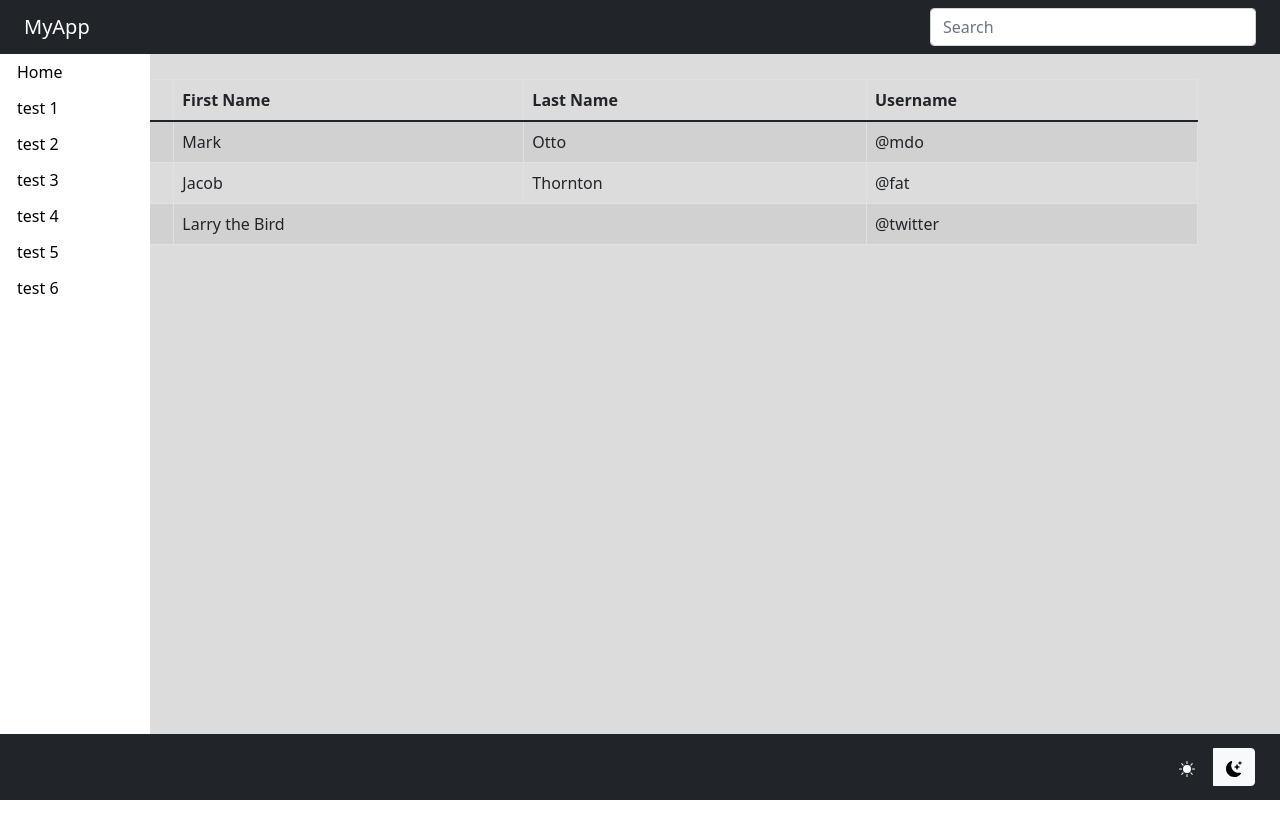
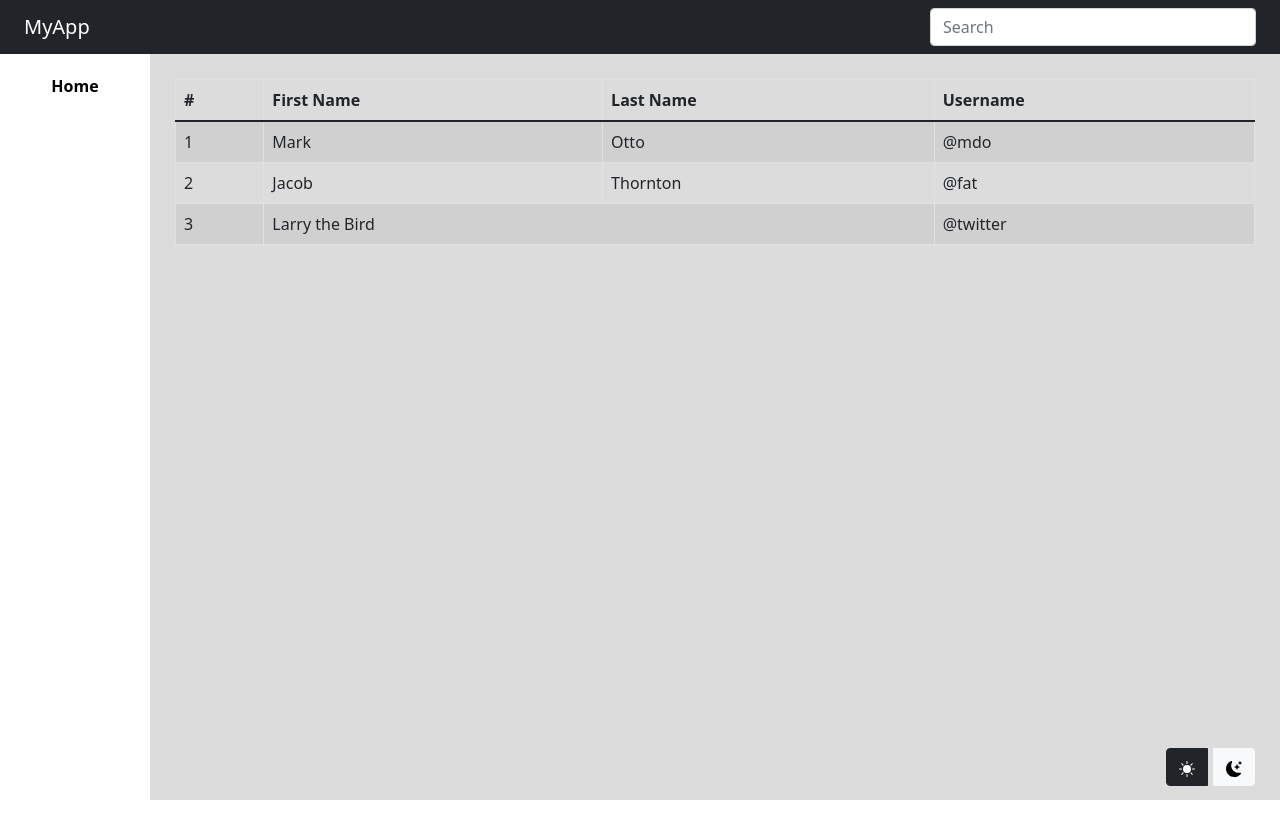
Before and after one commit to srevinU/react_app_1, a React (Create React App) app: page / in a window 1280 px wide. Shown: the top 838 px of the page. After the commit the page ends 800 px from the top, so only its background shows below. Built offline with nearby package versions, Linux system fonts and the light colour scheme.

Commit message:
css ajustment

```diff
--- a/src/configuration/menu.js
+++ b/src/configuration/menu.js
@@ -1,9 +1,3 @@
 export const menuSettings = [
-    { name: 'Home' },
-    { name: 'test 1' },
-    { name: 'test 2' },
-    { name: 'test 3' },
-    { name: 'test 4' },
-    { name: 'test 5' },
-    { name: 'test 6' },
+    { name: 'Home', path: '/' },
 ]
--- a/src/configuration/themes.js
+++ b/src/configuration/themes.js
@@ -4,7 +4,7 @@ export const themesSettings = {
     app: 'gainsboro',
     logo: 'white',
     header: 'dark',
-    footer: 'dark',
+    footer: 'transparent',
     menu: 'white',
     menu_btn: 'black'
   },
@@ -12,7 +12,7 @@ export const themesSettings = {
     app: 'gainsboro',
     logo: 'black',
     header: 'light',
-    footer: 'light',
+    footer: 'transparent',
     menu: 'black',
     menu_btn: 'white'
   }
--- a/src/style/App.css
+++ b/src/style/App.css
@@ -3,4 +3,5 @@
   height: 100% !important;
   max-width: -webkit-fill-available;
   padding: 0;
+  position:fixed;
 }
--- a/src/style/Footer.css
+++ b/src/style/Footer.css
@@ -3,11 +3,11 @@
     display: inline-flex !important;
 }
 
-.btn-group {
+.footer .btn-group {
     right: 25px !important;
     position: absolute !important;
 }
 
-.btn {
+.footer .btn-group .btn {
     margin-left: 5px !important;
 }
--- a/src/style/Home.css
+++ b/src/style/Home.css
@@ -1,4 +1,5 @@
 .home {
     height: 100% !important;
-    padding: 25px;
+    padding: 25px !important;
+    margin-left: 150px !important;
 }
--- a/src/style/Menu.css
+++ b/src/style/Menu.css
@@ -2,15 +2,28 @@
     height: 100% !important;
     width: 150px !important;
     min-width: 150px !important;
-    margin: 0 !important;
     position: fixed !important;
+    padding-top: 10px !important;
 }
 
-.btn-menu {
+.menu .btn-group-menu {
+    width: 100% !important;
+    display: contents !important;
+}
+
+.menu .btn-group-menu .btn-menu {
+    width: 100%;
     background-color: transparent !important;
     border: none !important;
+    padding: 10px !important;
+    font-weight: 700;
 }
 
-.btn-group-menu {
-    display: inline-block !important;
+.menu .btn-group-menu .btn-menu:hover {
+    color: rgba(34, 37, 41, 0.6) !important;
+    transition: color 500ms linear;
 }
+
+.menu .btn-group-menu .btn-menu:focus {
+    box-shadow: none !important;
+}
```
